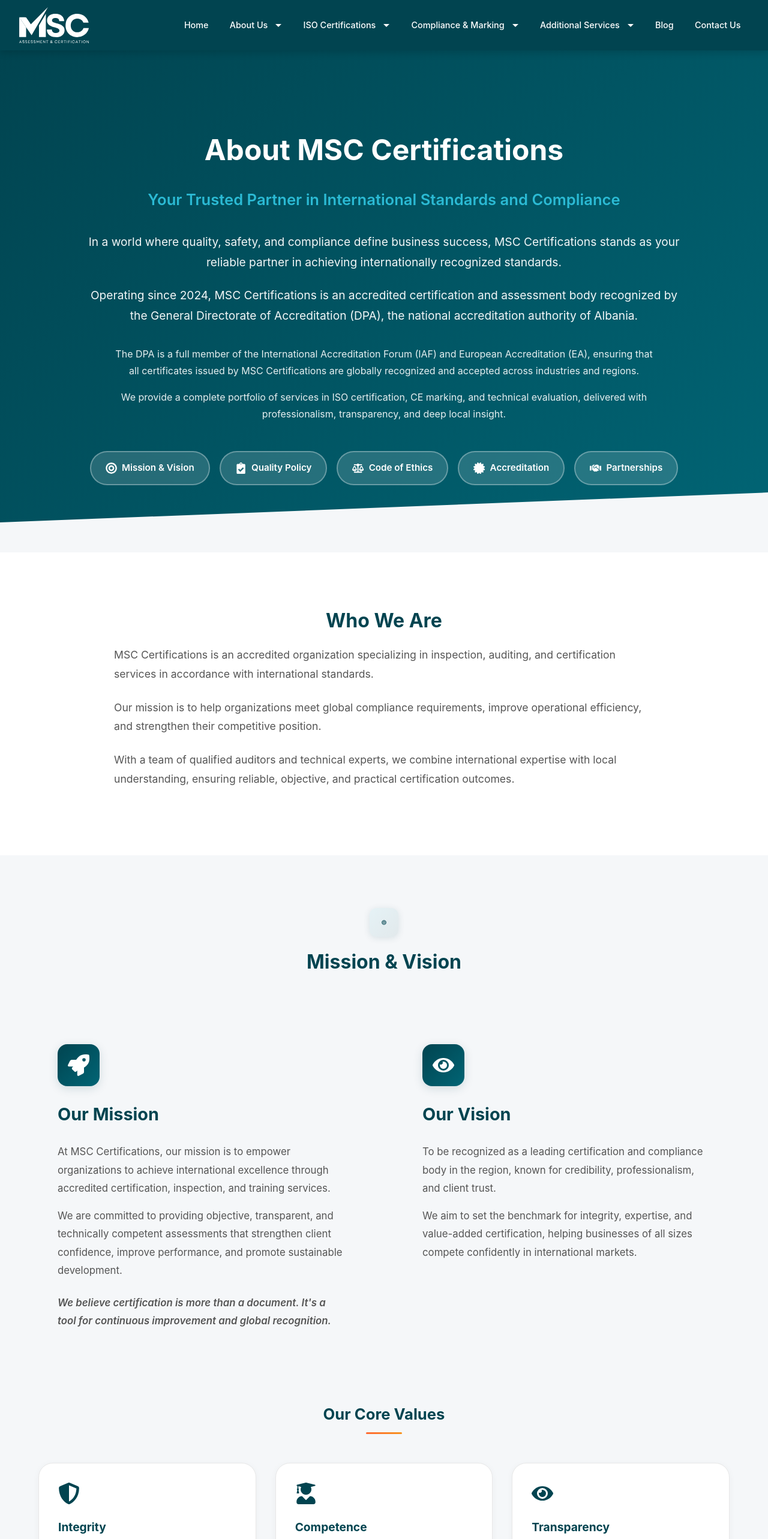
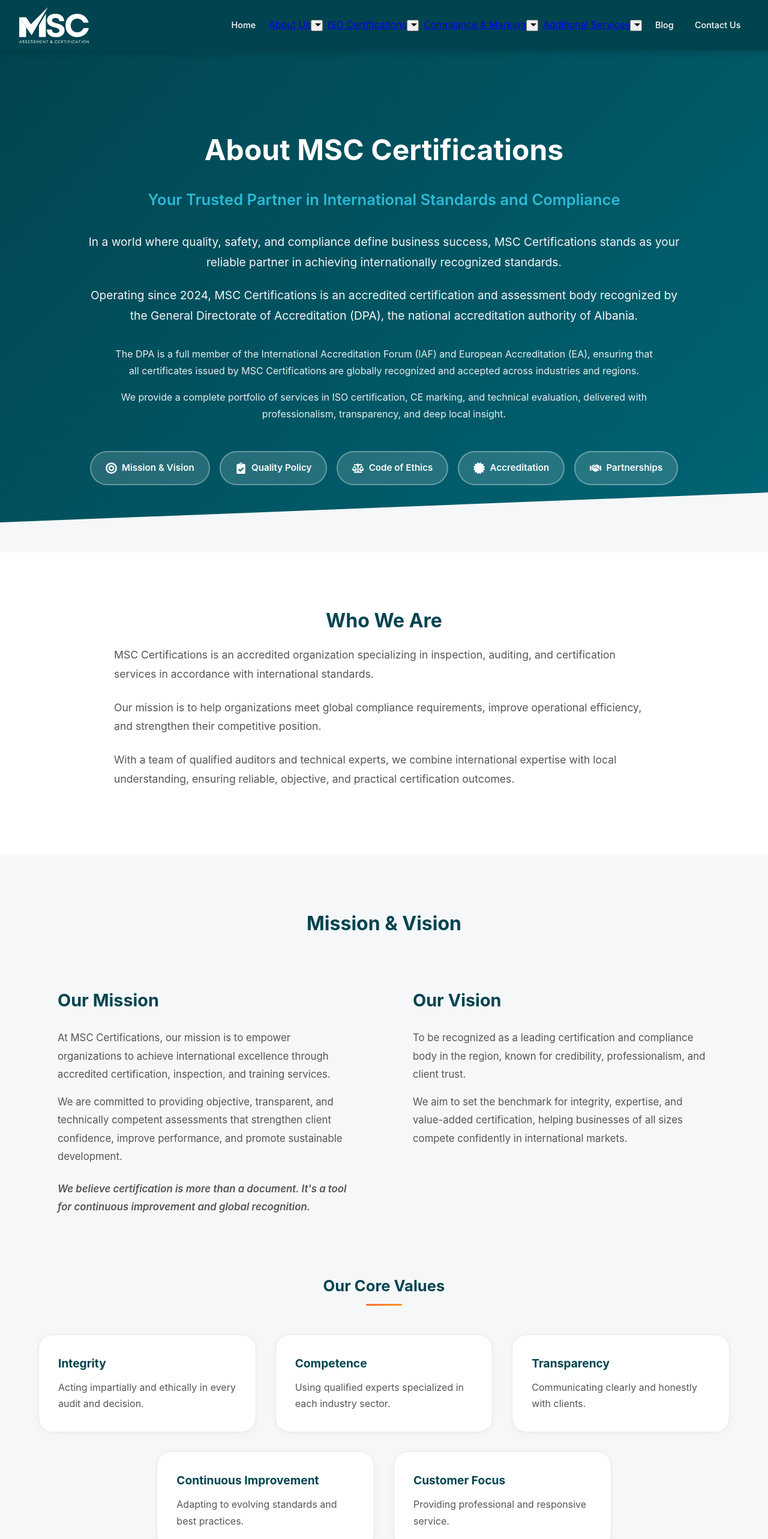
Before and after one commit to arlinda01/msccert_webservice, a React (Create React App) app in the folder frontend/: page /about-us in a window 1280 px wide. Shown: the top 2566 px of the page at 60% size. Built offline with nearby package versions, Linux system fonts and the light colour scheme; no server answers.

Commit message:
- Mobile Optimization

```diff
--- a/frontend/src/App.tsx
+++ b/frontend/src/App.tsx
@@ -3,6 +3,7 @@
 import './styles/styles.css';
 import Navigation from './components/Navigation/Navigation';
 import Footer from './components/Footer/Footer';
+import ScrollToTop from './components/ScrollToTop/ScrollToTop';
 import Home from './pages/Home/Home';
 import About from './pages/About/About';
 import ISO9001 from './pages/ISO9001/ISO9001';
@@ -18,6 +19,7 @@
 const App: FC = () => {
   return (
     <Router>
+      <ScrollToTop />
       <div className="App">
         <Navigation />
         <main className="main-content">
--- a/frontend/src/components/Navigation/Navigation.tsx
+++ b/frontend/src/components/Navigation/Navigation.tsx
@@ -47,12 +47,18 @@
           <li><Link to="/" onClick={closeMenu}>Home</Link></li>
 
           <li className={`nav-dropdown ${openDropdown === 'about' ? 'active' : ''}`}>
-            <Link to="/about-us/" onClick={closeMenu}>
-              About Us
+            <div className="nav-dropdown-header">
+              <Link to="/about-us/" onClick={closeMenu}>About Us</Link>
+              <button
+                className="dropdown-toggle"
+                onClick={() => toggleDropdown('about')}
+                aria-label="Toggle About Us menu"
+              >
                 <svg className="dropdown-arrow" width="12" height="12" viewBox="0 0 12 12" fill="currentColor">
                   <path d="M6 9L1 4h10z"/>
                 </svg>
-            </Link>
+              </button>
+            </div>
             <ul className="dropdown-menu">
               <li><Link to="/about-us/mission-vision/" onClick={closeMenu}>Mission & Vision</Link></li>
               <li><Link to="/about-us/quality-policy/" onClick={closeMenu}>Quality Policy</Link></li>
@@ -63,12 +69,18 @@
           </li>
 
           <li className={`nav-dropdown ${openDropdown === 'iso' ? 'active' : ''}`}>
-            <Link to="/services/iso" onClick={closeMenu}>
-              ISO Certifications
+            <div className="nav-dropdown-header">
+              <Link to="/services/iso" onClick={closeMenu}>ISO Certifications</Link>
+              <button
+                className="dropdown-toggle"
+                onClick={() => toggleDropdown('iso')}
+                aria-label="Toggle ISO Certifications menu"
+              >
                 <svg className="dropdown-arrow" width="12" height="12" viewBox="0 0 12 12" fill="currentColor">
                   <path d="M6 9L1 4h10z"/>
                 </svg>
-            </Link>
+              </button>
+            </div>
             <ul className="dropdown-menu">
               <li><Link to="/services/iso/iso-9001/quality-management" onClick={closeMenu}>ISO 9001 – Quality Management</Link></li>
               <li><Link to="/services/iso/iso-14001/environmental-management" onClick={closeMenu}>ISO 14001 – Environmental Management</Link></li>
@@ -84,24 +96,36 @@
           </li>
 
           <li className={`nav-dropdown ${openDropdown === 'compliance' ? 'active' : ''}`}>
-            <span onClick={() => toggleDropdown('compliance')}>
-              Compliance & Marking
+            <div className="nav-dropdown-header">
+              <Link to="/services/compliance" onClick={closeMenu}>Compliance & Marking</Link>
+              <button
+                className="dropdown-toggle"
+                onClick={() => toggleDropdown('compliance')}
+                aria-label="Toggle Compliance & Marking menu"
+              >
                 <svg className="dropdown-arrow" width="12" height="12" viewBox="0 0 12 12" fill="currentColor">
                   <path d="M6 9L1 4h10z"/>
                 </svg>
-            </span>
+              </button>
+            </div>
             <ul className="dropdown-menu">
               <li><Link to="/services/compliance/ce-marking" onClick={closeMenu}>CE Marking</Link></li>
             </ul>
           </li>
 
           <li className={`nav-dropdown ${openDropdown === 'additional' ? 'active' : ''}`}>
-            <Link to="/services/additional" onClick={closeMenu}>
-              Additional Services
+            <div className="nav-dropdown-header">
+              <Link to="/services/additional" onClick={closeMenu}>Additional Services</Link>
+              <button
+                className="dropdown-toggle"
+                onClick={() => toggleDropdown('additional')}
+                aria-label="Toggle Additional Services menu"
+              >
                 <svg className="dropdown-arrow" width="12" height="12" viewBox="0 0 12 12" fill="currentColor">
                   <path d="M6 9L1 4h10z"/>
                 </svg>
-            </Link>
+              </button>
+            </div>
             <ul className="dropdown-menu">
               <li><Link to="/services/additional/energy-efficiency" onClick={closeMenu}>Energy Efficiency Programs</Link></li>
               <li><Link to="/services/additional/staff-training" onClick={closeMenu}>Staff Training</Link></li>
--- a/frontend/src/pages/About/About.tsx
+++ b/frontend/src/pages/About/About.tsx
@@ -137,15 +137,11 @@
       <section id="mission-vision" className="section section-gray">
         <div className="container">
           <div className="section-header">
-            <FaBullseye className="section-header-icon" />
             <h2 className="section-title">Mission & Vision</h2>
           </div>
 
           <div className="mission-vision-grid">
             <div className="mission-card">
-              <div className="card-icon-large">
-                <FaRocket />
-              </div>
               <h3>Our Mission</h3>
               <p>
                 At MSC Certifications, our mission is to empower organizations to achieve international excellence
@@ -162,9 +158,6 @@
             </div>
 
             <div className="vision-card">
-              <div className="card-icon-large">
-                <FaEye />
-              </div>
               <h3>Our Vision</h3>
               <p>
                 To be recognized as a leading certification and compliance body in the region, known for credibility,
@@ -180,27 +173,22 @@
           <h3 className="subsection-title-small">Our Core Values</h3>
           <div className="values-grid">
             <div className="value-card">
-              <FaShieldAlt className="value-icon" />
               <h4>Integrity</h4>
               <p>Acting impartially and ethically in every audit and decision.</p>
             </div>
             <div className="value-card">
-              <FaUserGraduate className="value-icon" />
               <h4>Competence</h4>
               <p>Using qualified experts specialized in each industry sector.</p>
             </div>
             <div className="value-card">
-              <FaEye className="value-icon" />
               <h4>Transparency</h4>
               <p>Communicating clearly and honestly with clients.</p>
             </div>
             <div className="value-card">
-              <FaChartLine className="value-icon" />
               <h4>Continuous Improvement</h4>
               <p>Adapting to evolving standards and best practices.</p>
             </div>
             <div className="value-card">
-              <FaUsers className="value-icon" />
               <h4>Customer Focus</h4>
               <p>Providing professional and responsive service.</p>
             </div>
@@ -212,7 +200,6 @@
       <section id="quality-policy" className="section section-white">
         <div className="container">
           <div className="section-header">
-            <FaClipboardCheck className="section-header-icon" />
             <h2 className="section-title">Quality Policy</h2>
           </div>
 
@@ -280,7 +267,6 @@
       <section id="code-of-ethics" className="section section-gray">
         <div className="container">
           <div className="section-header">
-            <FaBalanceScale className="section-header-icon" />
             <h2 className="section-title">Code of Ethics</h2>
           </div>
 
@@ -360,7 +346,6 @@
       <section id="accreditation" className="section section-white">
         <div className="container">
           <div className="section-header">
-            <FaCertificate className="section-header-icon" />
             <h2 className="section-title">Our Accreditation: Your Guarantee of Credibility</h2>
           </div>
 
@@ -444,7 +429,6 @@
       <section id="partnerships" className="section section-gray">
         <div className="container">
           <div className="section-header">
-            <FaHandshake className="section-header-icon" />
             <h2 className="section-title">Partnerships</h2>
             <p className="section-subtitle">Working Together for Global Compliance and Growth</p>
           </div>
--- a/frontend/src/styles/styles.css
+++ b/frontend/src/styles/styles.css
@@ -192,7 +192,8 @@
   }
 }
 
-.nav-dropdown:hover .dropdown-menu {
+.nav-dropdown:hover .dropdown-menu,
+.nav-dropdown.active .dropdown-menu {
   display: block;
 }
 
@@ -416,11 +417,10 @@
 
 /* Hero Features */
 .hero-features {
-  display: flex;
-  justify-content: center;
+  display: grid;
+  grid-template-columns: repeat(4, 1fr);
   gap: 3rem;
   margin: 3rem auto;
-  flex-wrap: wrap;
   max-width: 900px;
 }
 
@@ -1440,12 +1440,18 @@
 /* Values Grid */
 .values-grid {
   display: grid;
+  grid-template-columns: 1fr;
+  gap: 1.5rem;
+  margin-top: 3rem;
+}
+
+/* Desktop layout: First 3 items take 2 columns each (3 boxes in row) */
+@media (min-width: 768px) {
+  .values-grid {
     grid-template-columns: repeat(6, 1fr);
     gap: 2rem;
-  margin-top: 3rem;
-}
-
-/* First 3 items take 2 columns each (3 boxes in row) */
+  }
+
   .values-grid .value-card:nth-child(1),
   .values-grid .value-card:nth-child(2),
   .values-grid .value-card:nth-child(3) {
@@ -1459,6 +1465,7 @@
 
   .values-grid .value-card:nth-child(5) {
     grid-column: 4 / span 2;
+  }
 }
 
 .value-card {
@@ -2139,18 +2146,54 @@
     padding: 1.25rem 1.5rem;
     justify-content: space-between;
     white-space: normal;
+    width: 100%;
+    display: flex;
+  }
+
+  .nav-dropdown-header {
+    display: flex;
+    align-items: center;
+    width: 100%;
+  }
+
+  .nav-dropdown-header > a {
+    flex: 1;
+    padding: 1.25rem 1.5rem;
+    color: #ffffff;
+    text-decoration: none;
+    transition: color 0.3s ease;
+  }
+
+  .nav-dropdown-header > a:hover {
+    color: #2bbad4;
+  }
+
+  .dropdown-toggle {
+    background: none;
+    border: none;
+    color: #ffffff;
+    cursor: pointer;
+    padding: 1.25rem 1.5rem;
+    display: flex;
+    align-items: center;
+    transition: color 0.3s ease;
+  }
+
+  .dropdown-toggle:hover {
+    color: #2bbad4;
   }
 
   .dropdown-arrow {
-    margin-left: auto;
-  }
-
-  .dropdown-toggle {
-    padding: 1.25rem 1.5rem;
-  }
-
-  .nav-dropdown > a {
-    flex: 1;
+    transition: transform 0.3s ease;
+  }
+
+  .nav-dropdown.active .dropdown-arrow {
+    transform: rotate(180deg);
+  }
+
+  .nav-dropdown {
+    flex-direction: column;
+    align-items: stretch;
   }
 
   .dropdown-menu {
@@ -2165,16 +2208,12 @@
     transition: max-height 0.4s ease, padding 0.4s ease;
     padding: 0;
     animation: none;
+    display: block;
   }
 
   .nav-dropdown.active .dropdown-menu {
-    display: block;
     max-height: 1000px;
     padding: 0.5rem 0;
-  }
-
-  .nav-dropdown:hover .dropdown-menu {
-    display: none;
   }
 
   .dropdown-menu li a {
@@ -2239,7 +2278,24 @@
   }
 
   .features-grid {
-    grid-template-columns: 1fr;
+    grid-template-columns: repeat(2, 1fr);
+  }
+
+  .hero-features {
+    grid-template-columns: repeat(2, 1fr);
+    gap: 2rem;
+  }
+
+  .solutions-grid {
+    grid-template-columns: repeat(2, 1fr);
+  }
+
+  .industries-list {
+    grid-template-columns: repeat(2, 1fr);
+  }
+
+  .benefits-grid {
+    grid-template-columns: repeat(2, 1fr);
   }
 }
 
@@ -2410,8 +2466,44 @@
     border-left-width: 4px;
   }
 
+  /* Homepage Grids - All 1 column on mobile */
+  .hero-features {
+    grid-template-columns: repeat(4, 1fr);
+    gap: 1rem;
+  }
+
+  .hero-feature-icon {
+    width: 45px;
+    height: 45px;
+    font-size: 1.25rem;
+  }
+
+  .hero-feature-item span {
+    font-size: 0.75rem;
+  }
+
   .features-grid {
+    grid-template-columns: 1fr;
     gap: 1.5rem;
+  }
+
+  .solutions-grid {
+    grid-template-columns: 1fr;
+    gap: 1.5rem;
+  }
+
+  .industries-list {
+    grid-template-columns: 1fr;
+    gap: 1.5rem;
+  }
+
+  /* Certification Slider - Force 1 slide on mobile */
+  .certification-slider .slick-slide {
+    width: 100% !important;
+  }
+
+  .certification-slider .slick-track {
+    display: flex !important;
   }
 
   .feature-card,
@@ -2732,12 +2824,12 @@
 }
 
 .section-header-icon {
-  font-size: 3rem;
+  font-size: 4.5rem;
   color: #014450;
   background: linear-gradient(135deg, rgba(43, 186, 212, 0.08) 0%, rgba(1, 68, 80, 0.08) 100%);
-  padding: 1.25rem;
-  border-radius: 12px;
-  box-shadow: 0 2px 12px rgba(1, 68, 80, 0.12);
+  padding: 1.5rem;
+  border-radius: 16px;
+  box-shadow: 0 4px 16px rgba(1, 68, 80, 0.15);
 }
 
 .section-subtitle {
@@ -2751,15 +2843,15 @@
 .mission-vision-grid {
   display: grid;
   grid-template-columns: repeat(auto-fit, minmax(450px, 1fr));
-  gap: 4rem;
-  margin-top: 3rem;
-  margin-bottom: 4rem;
+  gap: 2rem;
+  margin-top: 2rem;
+  margin-bottom: 2rem;
 }
 
 .mission-card,
 .vision-card {
   background: transparent;
-  padding: 3rem 2rem 2.5rem;
+  padding: 2rem;
   transition: all 0.4s ease;
   position: relative;
 }
@@ -2786,17 +2878,17 @@
 }
 
 .card-icon-large {
-  width: 70px;
-  height: 70px;
+  width: 50px;
+  height: 50px;
   background: linear-gradient(135deg, #014450 0%, #016575 100%);
-  border-radius: 16px;
+  border-radius: 14px;
   display: flex;
   align-items: center;
   justify-content: center;
-  font-size: 2.25rem;
-  color: #ffffff;
-  margin-bottom: 1.5rem;
-  box-shadow: 0 4px 16px rgba(1, 68, 80, 0.15);
+  font-size: 1.35rem;
+  color: #ffffff;
+  margin-bottom: 1.25rem;
+  box-shadow: 0 4px 12px rgba(1, 68, 80, 0.15);
 }
 
 .mission-card h3,
@@ -2847,7 +2939,7 @@
 
 /* Value Cards with Icons */
 .value-icon {
-  font-size: 2.25rem;
+  font-size: 1.2rem;
   color: #014450;
   margin-bottom: 1rem;
 }
@@ -2889,15 +2981,15 @@
 
 .quality-number {
   flex-shrink: 0;
-  width: 60px;
-  height: 60px;
+  width: 70px;
+  height: 70px;
   background: linear-gradient(135deg, #014450 0%, #016575 100%);
   color: #ffffff;
   border-radius: 50%;
   display: flex;
   align-items: center;
   justify-content: center;
-  font-size: 1.8rem;
+  font-size: 2rem;
   font-weight: 700;
   box-shadow: 0 4px 15px rgba(1, 68, 80, 0.3);
 }
@@ -2989,16 +3081,16 @@
 }
 
 .ethics-icon {
-  width: 65px;
-  height: 65px;
+  width: 45px;
+  height: 45px;
   background: linear-gradient(135deg, #014450 0%, #016575 100%);
-  border-radius: 16px;
+  border-radius: 14px;
   display: flex;
   align-items: center;
   justify-content: center;
-  font-size: 2rem;
-  color: #ffffff;
-  margin: 0 auto 1.5rem;
+  font-size: 1.15rem;
+  color: #ffffff;
+  margin: 0 auto 1.25rem;
   box-shadow: 0 4px 16px rgba(1, 68, 80, 0.15);
 }
 
@@ -3045,17 +3137,16 @@
 }
 
 .accreditation-icon {
-  width: 70px;
-  height: 70px;
+  width: 45px;
+  height: 45px;
   background: linear-gradient(135deg, #014450 0%, #016575 100%);
-  border-radius: 16px;
   border-radius: 12px;
   display: flex;
   align-items: center;
   justify-content: center;
-  font-size: 2rem;
-  color: #ffffff;
-  margin: 0 auto 1.5rem;
+  font-size: 1.15rem;
+  color: #ffffff;
+  margin: 0 auto 1.25rem;
   box-shadow: 0 4px 16px rgba(1, 68, 80, 0.3);
 }
 
@@ -3119,16 +3210,16 @@
 }
 
 .partnership-icon {
-  width: 65px;
-  height: 65px;
+  width: 45px;
+  height: 45px;
   background: linear-gradient(135deg, #014450 0%, #016575 100%);
-  border-radius: 16px;
+  border-radius: 14px;
   display: flex;
   align-items: center;
   justify-content: center;
-  font-size: 1.85rem;
-  color: #ffffff;
-  margin: 0 auto 1.5rem;
+  font-size: 1.15rem;
+  color: #ffffff;
+  margin: 0 auto 1.25rem;
   box-shadow: 0 4px 16px rgba(1, 68, 80, 0.15);
   position: relative;
   z-index: 1;
@@ -3181,7 +3272,7 @@
 }
 
 .benefit-icon {
-  font-size: 1.75rem;
+  font-size: 1.2rem;
   color: #014450;
   flex-shrink: 0;
 }
@@ -3195,9 +3286,9 @@
 
 /* Why Icon */
 .why-icon {
-  font-size: 2.5rem;
-  color: #014450;
-  margin-bottom: 1.5rem;
+  font-size: 1.2rem;
+  color: #014450;
+  margin-bottom: 1.25rem;
 }
 
 /* Responsive adjustments for About page */
```
Also changed, not shown: frontend/src/pages/Home/Home.tsx (+22 -63 lines). Lines whose indentation alone changed are shown as unchanged.
